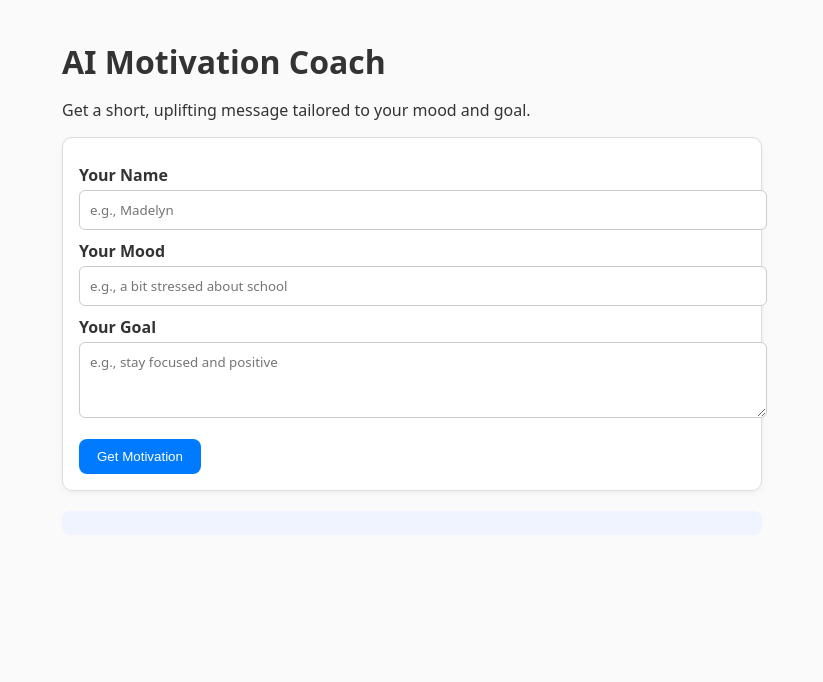
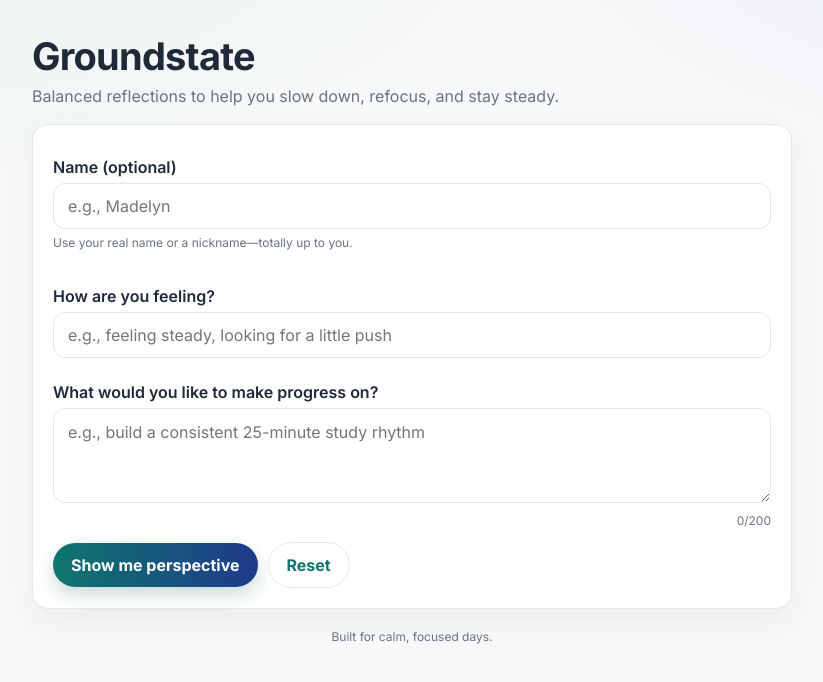
Before and after one commit to madelyntbui-sudo/ai-motivation-coach, a plain HTML site: page index.html in a window 1280 px wide. Shown: the whole page, without its empty margins (228-1051 px from the left). Drawn offline with Linux system fonts and the light colour scheme.

Commit message:
Update index.html

```diff
--- a/index.html
+++ b/index.html
@@ -1,113 +1,263 @@
 <!DOCTYPE html>
-<html>
-
+<html lang="en">
 <head>
   <meta charset="utf-8" />
-    <title>AI Motivation Coach</title>
+  <title>Focus Boost</title>
   <meta name="viewport" content="width=device-width, initial-scale=1" />
+  <link rel="preconnect" href="https://fonts.googleapis.com">
+  <link rel="preconnect" href="https://fonts.gstatic.com" crossorigin>
+  <link href="https://fonts.googleapis.com/css2?family=Inter:wght@400;600;700&display=swap" rel="stylesheet">
   <style>
-        body {
-            font-family: system-ui, -apple-system, Segoe UI, Roboto, Arial;
-            max-width: 700px;
-            margin: 40px auto;
-            padding: 0 16px;
-            background: #fafafa;
-            color: #333;
+    :root{
+      /* Calm, neutral palette: deep green → navy */
+      --bg: #f7f8f9;
+      --panel: #ffffff;
+      --ink: #1f2937;        /* slate-800 */
+      --muted: #6b7280;      /* slate-500 */
+      --brand: #0f766e;      /* teal-700 */
+      --brand-2:#1e3a8a;     /* blue-800 */
+      --ring: rgba(31, 97, 94, .28);
+    }
+    * { box-sizing:border-box }
+    html,body { height:100% }
+    body{
+      font-family: Inter, system-ui, -apple-system, Segoe UI, Roboto, Arial, sans-serif;
+      background:
+        radial-gradient(1100px 480px at 10% -10%, #e8f3f1 0, transparent 55%),
+        radial-gradient(1000px 580px at 100% -20%, #e7ecf9 0, transparent 55%),
+        var(--bg);
+      color: var(--ink);
+      margin:0; padding:24px;
+      display:flex; justify-content:center; align-items:flex-start;
+    }
+    .wrap{ width:min(760px, 100%) }
+
+    header{ margin:10px 0 18px }
+    h1{
+      font-size: clamp(28px, 4.5vw, 38px);
+      margin:0 0 6px; line-height:1.2; letter-spacing:-0.02em;
+    }
+    .sub{ color:var(--muted); margin:0 0 18px }
+
+    .card{
+      background:var(--panel);
+      border:1px solid #e5e7eb;
+      border-radius:16px;
+      box-shadow: 0 10px 28px rgba(3, 7, 18, .05);
+      padding:20px;
     }
 
-        h1 {
-            color: #333;
-            margin-bottom: 8px;
+    label{ display:block; font-weight:600; margin:12px 0 6px }
+    .hint{ font-size:12px; color:var(--muted); margin-top:6px }
+
+    input, textarea, button{ font:inherit }
+    input, textarea{
+      width:100%; padding:12px 14px;
+      border:1px solid #e5e7eb; border-radius:12px; background:#fff; color:var(--ink);
+      outline:none; transition: box-shadow .15s, border-color .15s, transform .04s;
+    }
+    input:focus, textarea:focus{
+      border-color: var(--brand);
+      box-shadow: 0 0 0 4px var(--ring);
+    }
+    textarea{ resize:vertical; min-height:90px; line-height:1.45 }
+
+    .row{ display:grid; grid-template-columns:1fr; gap:12px }
+
+    .actions{ display:flex; gap:10px; align-items:center; margin-top:14px }
+    .btn{
+      border:0; border-radius:999px; padding:12px 18px; color:#fff; font-weight:700; cursor:pointer;
+      background: linear-gradient(90deg, var(--brand), var(--brand-2));
+      box-shadow: 0 8px 18px rgba(17, 94, 89, .22);
+      transition: transform .05s ease, filter .2s ease;
+    }
+    .btn:hover{ filter:brightness(1.03) }
+    .btn:active{ transform:translateY(1px) }
+    .btn[disabled]{ opacity:.75; cursor:not-allowed; filter:grayscale(.1); box-shadow:none }
+
+    .ghost{
+      background:#fff; color:var(--brand);
+      border:1px solid #e5e7eb; box-shadow:none;
     }
 
-        .box {
-            background: white;
-            border: 1px solid #ddd;
-            border-radius: 10px;
-            padding: 16px;
-            box-shadow: 0 2px 6px rgba(0, 0, 0, 0.05);
+    #result{
+      margin-top:18px; padding:16px 16px 12px;
+      border-radius:14px; background:#f2f7f7; border:1px dashed #d7e4e3;
+      display:none; position:relative;
+    }
+    #result.show{ display:block }
+    .msg-header{ display:flex; align-items:center; justify-content:space-between; gap:12px; margin-bottom:8px }
+    .tag{
+      display:inline-flex; align-items:center; gap:8px;
+      background:#fff; border:1px solid #e5e7eb; padding:8px 10px; border-radius:999px;
+      font-weight:600; color:#0f4d4a;
+    }
+    .copy{ font-size:13px; border-radius:10px; padding:8px 10px }
+
+    .tiny{ font-size:12px; color:var(--muted); margin-top:10px }
+
+    .counter{ font-size:12px; color:var(--muted); display:flex; justify-content:flex-end; margin-top:6px }
+
+    .dots{ display:inline-flex; gap:4px; margin-left:8px; vertical-align:middle }
+    .dot{ width:6px; height:6px; border-radius:50%; background:#fff; opacity:.9; animation:bounce .9s infinite ease-in-out }
+    .dot:nth-child(2){ animation-delay:.15s } .dot:nth-child(3){ animation-delay:.3s }
+    @keyframes bounce{ 0%,80%,100%{transform:translateY(0)} 40%{transform:translateY(-4px)} }
+
+    footer{ text-align:center; color:var(--muted); font-size:12px; margin:20px 6px 0 }
+  </style>
+</head>
+<body>
+  <div class="wrap">
+    <header>
+      <h1>Groundstate</h1>
+      <p class="sub">Balanced reflections to help you slow down, refocus, and stay steady.</p>
+
+    </header>
+
+    <form id="coach" class="card" autocomplete="on">
+      <div class="row">
+        <div>
+          <label>Name (optional)</label>
+          <input name="name" placeholder="e.g., Madelyn" autocomplete="name" />
+          <p class="hint">Use your real name or a nickname—totally up to you.</p>
+        </div>
+
+        <div>
+          <label>How are you feeling?</label>
+          <input name="mood" placeholder="e.g., feeling steady, looking for a little push" />
+        </div>
+
+        <div>
+          <label>What would you like to make progress on?</label>
+          <textarea id="goal" name="goal" placeholder="e.g., build a consistent 25-minute study rhythm" rows="3"></textarea>
+          <div class="counter"><span id="goal-count">0</span>/200</div>
+        </div>
+      </div>
+
+      <div class="actions">
+        <button id="go" type="submit" class="btn">Show me perspective</button>
+        <button id="clear" type="button" class="btn ghost">Reset</button>
+      </div>
+
+      <div id="result">
+        <div class="msg-header">
+          <span class="tag">Note</span>
+          <button id="copy" type="button" class="btn ghost copy">Copy message</button>
+        </div>
+        <div id="message" style="white-space:pre-wrap;"></div>
+        <div class="tiny" id="tiny-hint"></div>
+      </div>
+    </form>
+
+    <footer>
+      Built for calm, focused days.
+    </footer>
+  </div>
+
+  <script>
+    const POST_URL = "https://mbui5.app.n8n.cloud/webhook/motivation_coach";
+
+    const $ = s => document.querySelector(s);
+    const coach = $("#coach");
+    const btn = $("#go");
+    const clearBtn = $("#clear");
+    const goalEl = $("#goal");
+    const countEl = $("#goal-count");
+    const result = $("#result");
+    const msg = $("#message");
+    const copyBtn = $("#copy");
+    const tiny = $("#tiny-hint");
+
+    // Save/restore form values
+    function save() {
+      const data = Object.fromEntries(new FormData(coach).entries());
+      localStorage.setItem("focusboost", JSON.stringify(data));
+    }
+    function load() {
+      const raw = localStorage.getItem("focusboost");
+      if(!raw) return;
+      try {
+        const data = JSON.parse(raw);
+        for (const [k,v] of Object.entries(data)) {
+          const el = coach.elements[k];
+          if (el) el.value = v;
+        }
+        updateCounter();
+      } catch {}
     }
 
-        label {
-            display: block;
-            margin-top: 10px;
-            font-weight: 600;
+    // Character counter
+    const MAX = 200;
+    function updateCounter(){
+      const val = goalEl.value || "";
+      if(val.length > MAX) goalEl.value = val.slice(0, MAX);
+      countEl.textContent = goalEl.value.length;
+    }
+    goalEl.addEventListener("input", () => { updateCounter(); save(); });
+
+    coach.addEventListener("input", save);
+    load(); updateCounter();
+
+    function setLoading(on){
+      btn.disabled = on;
+      btn.innerHTML = on
+        ? `Working on it <span class="dots"><span class="dot"></span><span class="dot"></span><span class="dot"></span></span>`
+        : "Get a boost";
     }
 
-        input,
-        textarea {
-            width: 100%;
-            padding: 10px;
-            border: 1px solid #ccc;
-            border-radius: 6px;
-            margin-top: 4px;
-            font-family: inherit;
+    clearBtn.addEventListener("click", () => {
+      coach.reset();
+      localStorage.removeItem("focusboost");
+      updateCounter();
+      result.classList.remove("show");
+    });
+
+    copyBtn.addEventListener("click", async () => {
+      const text = msg.textContent.trim();
+      if(!text) return;
+      await navigator.clipboard.writeText(text);
+      copyBtn.textContent = "Copied";
+      setTimeout(() => copyBtn.textContent = "Copy message", 900);
+    });
+
+    coach.addEventListener("submit", async (e) => {
+      e.preventDefault();
+
+      const payload = Object.fromEntries(new FormData(coach).entries());
+      for(const k in payload) payload[k] = (payload[k] || "").trim();
+      if(!payload.name) payload.name = "Friend";
+
+      setLoading(true);
+      result.classList.remove("show");
+      msg.textContent = "";
+      tiny.textContent = "Generating a note tailored to what you shared…";
+
+      try{
+        const res = await fetch(POST_URL, {
+          method:"POST",
+          headers:{ "Content-Type":"application/json" },
+          body: JSON.stringify(payload)
+        });
+
+        let message = "";
+        try {
+          const out = await res.json();
+          message = out.message || JSON.stringify(out, null, 2);
+        } catch {
+          message = await res.text();
         }
 
-        button {
-            margin-top: 16px;
-            background: #007bff;
-            color: white;
-            border: none;
-            padding: 10px 18px;
-            border-radius: 8px;
-            cursor: pointer;
+        msg.textContent = message.trim();
+        result.classList.add("show");
+        tiny.textContent = "Tip: copy it and pin it somewhere you’ll see it.";
+      }catch{
+        msg.textContent = "The service is busy—please try again in a minute.";
+        result.classList.add("show");
+        tiny.textContent = "";
+      }finally{
+        setLoading(false);
       }
-
-        button:hover {
-            background: #0056b3;
-        }
-
-        #result {
-            margin-top: 20px;
-            background: #f0f4ff;
-            padding: 12px;
-            border-radius: 8px;
-        }
-    </style>
-</head>
-
-<body>
-    <h1>AI Motivation Coach</h1>
-    <p>Get a short, uplifting message tailored to your mood and goal.</p>
-
-    <form id="coach" class="box">
-        <label>Your Name</label>
-        <input name="name" placeholder="e.g., Madelyn" required>
-
-        <label>Your Mood</label>
-        <input name="mood" placeholder="e.g., a bit stressed about school" required>
-
-        <label>Your Goal</label>
-        <textarea name="goal" placeholder="e.g., stay focused and positive" rows="3" required></textarea>
-
-        <button type="submit">Get Motivation</button>
-    </form>
-
-    <div id="result"></div>
-
-    <script>
-        const POST_URL = "https://mbui5.app.n8n.cloud/webhook/motivation_coach"; // ✅ Your webhook URL
-
-        document.getElementById("coach").addEventListener("submit", async (e) => {
-            e.preventDefault();
-            const formData = Object.fromEntries(new FormData(e.target).entries());
-            document.getElementById("result").textContent = "Loading your message...";
-            const res = await fetch(POST_URL, {
-                method: "POST",
-                headers: { "Content-Type": "application/json" },
-                body: JSON.stringify(formData)
-            });
-            let msg = "";
-            try {
-                const out = await res.json();
-                msg = out.message || JSON.stringify(out, null, 2);
-            } catch {
-                msg = await res.text();
-            }
-            document.getElementById("result").textContent = msg;
     });
   </script>
 </body>
-
 </html>
```
Lines whose indentation alone changed are shown as unchanged.
